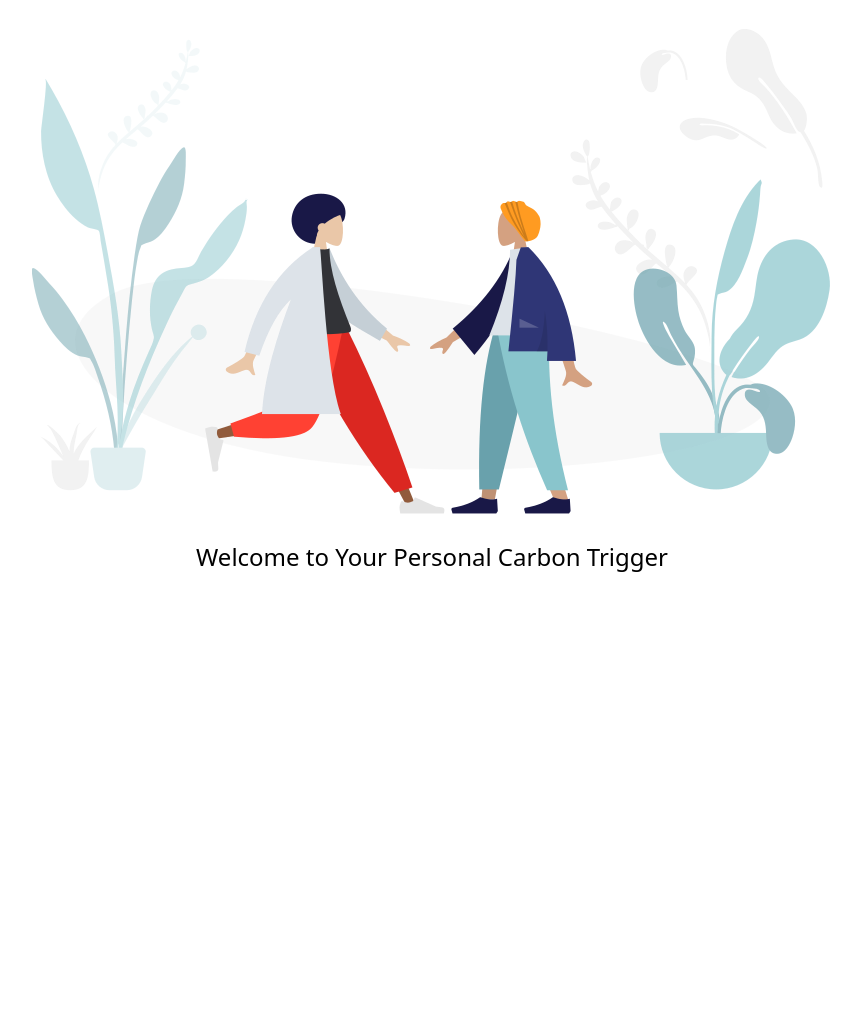
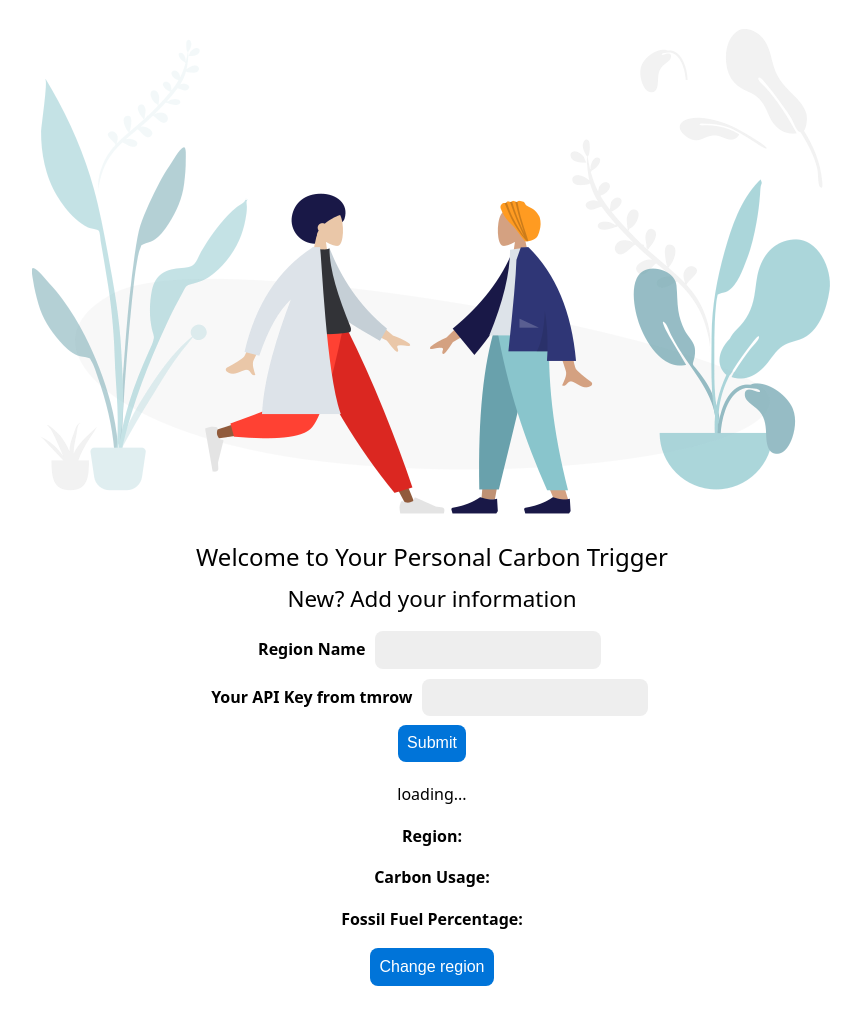
Before and after one commit to tash-web/browser-extension, a browser extension: page dist/index.html in a window 1280 px wide. Shown: the whole page, without its empty margins (208-1069 px from the left). Before the commit the page ends 800 px from the top, so only its background shows below. Drawn offline with Linux system fonts and the light colour scheme.

Commit message:
Add form

```diff
--- a/dist/index.html
+++ b/dist/index.html
@@ -16,6 +16,38 @@
     <div>
         <h1>Welcome to Your Personal Carbon Trigger</h1>
     </div>
+    <form class="form-data" autocomplete="on">
+        <div>
+            <h2>New? Add your information</h2>
+        </div>
+
+        <div>
+            <label for="region">Region Name</label>
+            <input type="text" id="region" class="region-name" required>
+        </div>
+
+        <div>
+            <label for="api">Your API Key from tmrow</label>
+            <input type="text" id="api" class="api-key" required>
+        </div>
+
+        <button class="search-btn">Submit</button>
+    </form>
+
+    <div class="result">
+        <div class="loading">loading...</div>
+        <div class="errors"></div>
+        <div class="data"></div>
+        <div class="result-container">
+            <p><strong>Region: </strong><span class="my-region"></span></p>
+
+            <p><strong>Carbon Usage: </strong><span class="carbon-usage"></span></p>
+
+            <p><strong>Fossil Fuel Percentage: </strong><span class="fossil-fuel"></span></p>
+
+        </div>
+        <button class="clear-btn">Change region</button>
+    </div>
 
 </body>
 </html>
```
